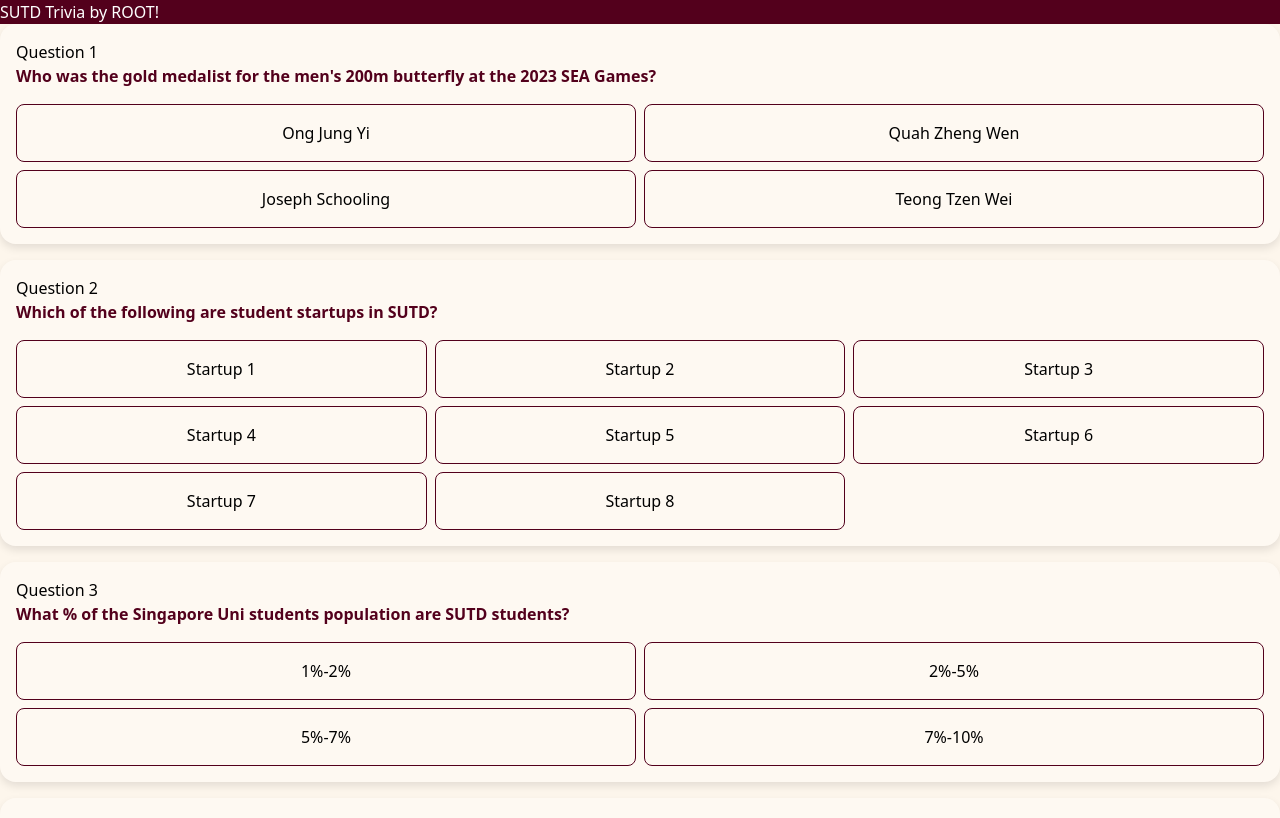
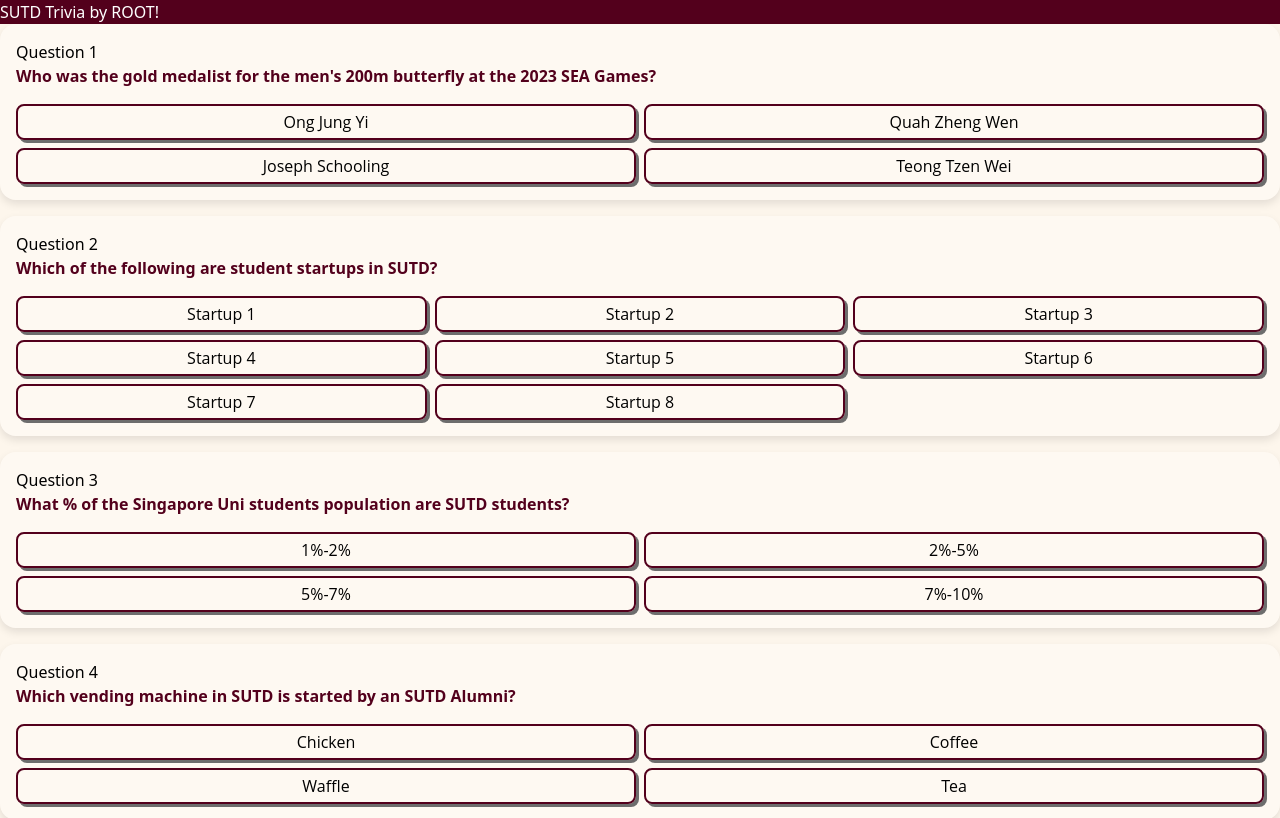
Before and after one commit to CYRAHAHAHA/OH-25-SUTD-ROOT-Trivia, an Angular app in the folder OH-Root-Quiz/: page /quiz in a window 1280 px wide. Shown: the top 818 px of the page. Built offline with nearby package versions, Linux system fonts and the light colour scheme.

Commit message:
Nice buttons

```diff
--- a/OH-Root-Quiz/src/app/components/question/question.component.css
+++ b/OH-Root-Quiz/src/app/components/question/question.component.css
@@ -31,31 +31,36 @@
     gap: 8px;
   }
 
+  /* CSS */
   .option-item {
-    border: 1px solid var(--main-color);
-    border-radius: 8px;
-    transition: background-color 0.2s, box-shadow 0.2s;
+    font-family: "Open Sans", sans-serif;
+    text-decoration: none;
+    color: #6d6d6d;
     cursor: pointer;
+    border: 2.5px solid #53001c;
+    padding: 0.25em 0.5em;
+    box-shadow: 3px 3px 0px 0px;
+    position: relative;
+    user-select: none;
+    -webkit-user-select: none;
+    touch-action: manipulation;
+    height: 100%;
+    width: 100%;
     display: flex;
     justify-content: center;
     align-items: center;
-    padding: 16px;
-    height: 100%;
-    width: 100%;
+    border-radius: 8px;
   }
 
-  .option-item:hover {
-    background-color: var(--highlight-color);
-    box-shadow: 0 4px 8px rgba(0, 0, 0, 0.1);
-    transform: translateY(-3px);
+  .option-item:active {
+    box-shadow: 0px 0px 0px 0px;
+    top: 3px;
+    left: 3px;
   }
 
   input[type="radio"]:checked + label,
   input[type="checkbox"]:checked + label {
     background-color: var(--highlight-color);
-    border-radius: 8px;
-    padding: 16px;
-    box-shadow: 0 4px 8px rgba(0, 0, 0, 0.1);
   }
 
   .massive-grid {
--- a/OH-Root-Quiz/src/app/components/question/question.component.html
+++ b/OH-Root-Quiz/src/app/components/question/question.component.html
@@ -12,7 +12,7 @@
         [(ngModel)]="userAnswer"
         id="{{ 'option-' + question.id + '-' + option }}"
       />
-      <label class="option-item" [for]="'option-' + question.id + '-' + option">
+      <label class="option-item button-test" [for]="'option-' + question.id + '-' + option">
         <div class="answer-text">{{ option }}</div>
       </label>
     </div>
--- a/OH-Root-Quiz/src/app/quiz-page/quiz-page.component.html
+++ b/OH-Root-Quiz/src/app/quiz-page/quiz-page.component.html
@@ -1,3 +1,3 @@
-<div *ngFor="let question of questions" class="py-2">
+<div *ngFor="let question of questions" class="p-2">
     <app-question [question]="question"></app-question>
 </div>
--- a/OH-Root-Quiz/src/app/services/quiz.service.ts
+++ b/OH-Root-Quiz/src/app/services/quiz.service.ts
@@ -65,7 +65,7 @@
       },
       {
         id: 8,
-        question: 'Name 8 different applications/websites used/useful for SUTD students in the first year.',
+        question: 'Name 5 different applications/websites used/useful for SUTD students in the first year.',
         type: 'text',
         correct: null,
       },
```
